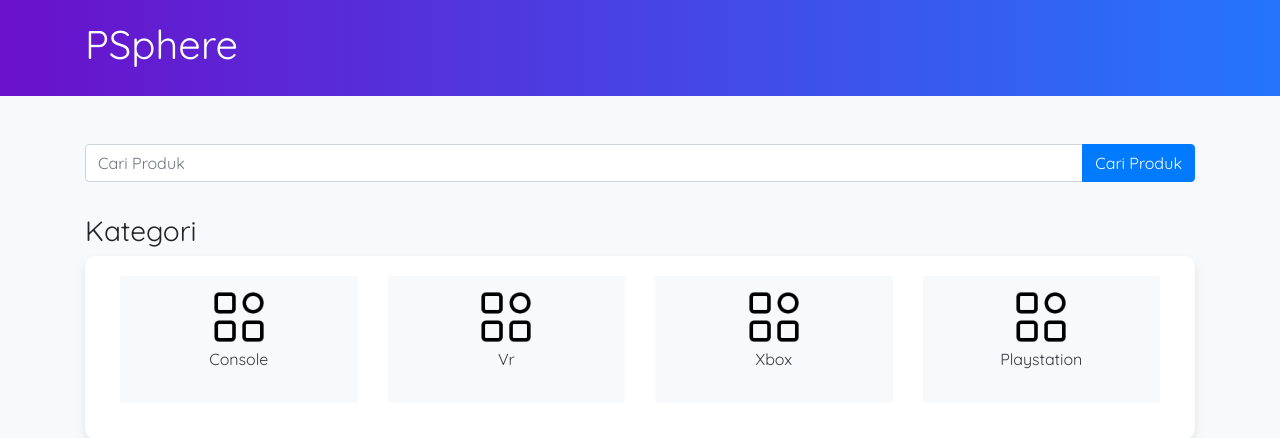
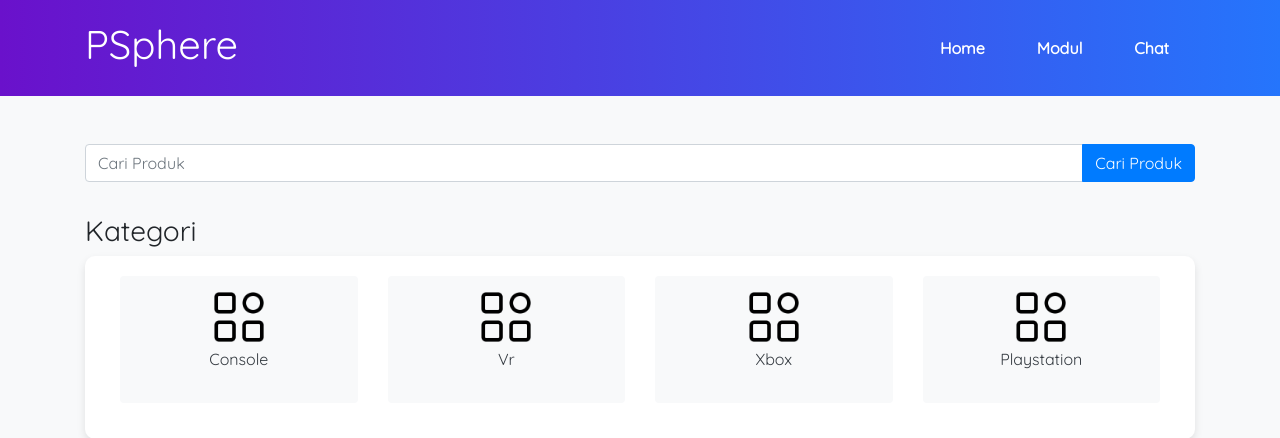
Before and after one commit to fajaralfad/SistemManajemenRentalPs, a PHP site: page / in a window 1280 px wide. Shown: the top 438 px of the page. Run offline with PHP 8.4, Linux system fonts and the light colour scheme; data comes from the database, SQL or seed files in the repository.

Commit message:
update status mapen nav buat modul dan chat

```diff
--- a/SistemManajemenRentalPs/Homepage.php
+++ b/SistemManajemenRentalPs/Homepage.php
@@ -1,3 +1,7 @@
+<?php
+include 'db.php';
+?>
+
 <!DOCTYPE html>
 <html lang="en">
 <head>
--- a/SistemManajemenRentalPs/index.php
+++ b/SistemManajemenRentalPs/index.php
@@ -17,7 +17,12 @@ include 'db.php';
 	<!-- header -->
 	<header class="header">
 		<div class="container d-flex justify-content-between align-items-center">
-			<h1><a href="index.php">PSphere</a></h1>
+			<h1><a href="dashboard.php">PSphere</a></h1>
+			<ul class="nav">
+				<li class="nav-item"><a href="index.php" class="nav-link">Home</a></li>
+				<li class="nav-item"><a href="modul.php" class="nav-link">Modul</a></li>
+				<li class="nav-item"><a href="chat.php" class="nav-link">Chat</a></li>
+			</ul>
 		</div>
 	</header>
 
--- a/SistemManajemenRentalPs/login.php
+++ b/SistemManajemenRentalPs/login.php
@@ -12,7 +12,7 @@
 
     <style>
         .bg {
-            background-image: url(../UAP-WEB/img/bgpls1.jpg);
+            background-image: url(img/bgpls1.jpg);
             background-size: cover;
         }
     </style>
```
